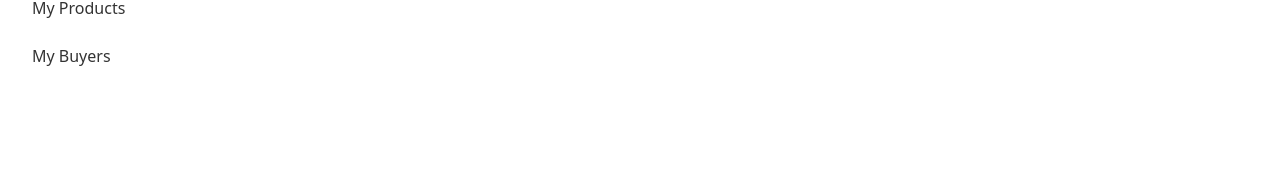
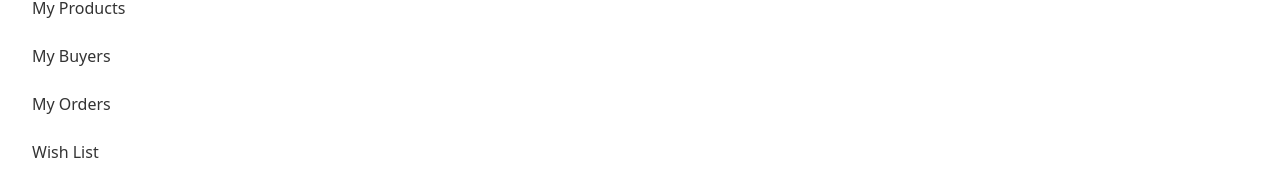
Before and after one commit to ismailjosim/old-book-selling-center-client, a React (Create React App) app: page /dashboard in a window 1280 px wide. Shown: the part 372-568 px from the top of the page. Built offline with nearby package versions, Linux system fonts and the light colour scheme; no server answers; sample sign-in values are in the browser's storage.

Commit message:
add buyer route and show specific component for buyer

```diff
--- /dev/null
+++ b/src/components/Dashboard/Buyer/MyWishList.jsx
@@ -0,0 +1,11 @@
+import React from 'react';
+
+const MyWishList = () => {
+    return (
+        <div>
+            All MyWishList Product
+        </div>
+    );
+};
+
+export default MyWishList;
--- /dev/null
+++ b/src/hooks/useBuyer.js
@@ -0,0 +1,26 @@
+import { useState, useEffect } from 'react';
+
+const useBuyer = (email) => {
+    const [isBuyer, setIsBuyer] = useState(true);
+    const [isBuyerLoading, setIsBuyerLoading] = useState(true);
+
+    useEffect(() => {
+        if (email) {
+            fetch(`http://localhost:5000/users/buyer/${ email }`)
+                .then(res => res.json())
+                .then(data => {
+                    setIsBuyer(data.isBuyer);
+                    setIsBuyerLoading(false)
+                })
+        }
+
+
+    }, [email])
+
+
+    return [isBuyer, isBuyerLoading]
+
+
+};
+
+export default useBuyer;
--- a/src/layouts/DashboardLayout.jsx
+++ b/src/layouts/DashboardLayout.jsx
@@ -2,6 +2,7 @@ import React, { useContext } from 'react';
 import { Link, Outlet } from 'react-router-dom';
 import { AuthContext } from '../contexts/AuthProvider';
 import useAdmin from '../hooks/useAdmin';
+import useBuyer from '../hooks/useBuyer';
 import useSeller from '../hooks/useSeller';
 import Header from './Header';
 
@@ -9,6 +10,8 @@ const DashboardLayout = () => {
     const { user } = useContext(AuthContext);
     const [isAdmin] = useAdmin(user?.email);
     const [isSeller] = useSeller(user?.email);
+    const [isBuyer] = useBuyer(user?.email);
+
 
 
 
@@ -34,10 +37,18 @@ const DashboardLayout = () => {
                         {
                             isSeller && <>
                                 <li><Link to='/dashboard/addProduct'>Add A Product</Link></li>
-                                <li><Link to='/dashboard/allBuyers'>My Products</Link></li>
-                                <li><Link to='/dashboard/reported'>My Buyers</Link></li>
+                                <li><Link to='/dashboard/myproducts'>My Products</Link></li>
+                                <li><Link to='/dashboard/mybuyer'>My Buyers</Link></li>
                             </>
                         }
+
+                        {
+                            isBuyer && <>
+                                <li><Link to='/dashboard/myorder'>My Orders</Link></li>
+                                <li><Link to='/dashboard/mywishlist'>Wish List</Link></li>
+                            </>
+                        }
+
                     </ul>
                 </div>
             </div>
--- /dev/null
+++ b/src/routes/BuyerRoute.js
@@ -0,0 +1,24 @@
+
+import React, { useContext, } from 'react';
+import { Navigate, useLocation } from 'react-router-dom';
+import { AuthContext } from '../contexts/AuthProvider';
+import useBuyer from '../hooks/useBuyer';
+
+const BuyerRoute = ({ children }) => {
+    const { user, loading } = useContext(AuthContext);
+    const [isBuyer, buyerLoading] = useBuyer(user?.email)
+    const location = useLocation();
+
+
+    if (loading || buyerLoading) {
+        return <div className="w-16 h-16 border-4 border-dashed rounded-full animate-spin border-primary"></div>
+    }
+
+    if (user && isBuyer) {
+        return children;
+    }
+
+    return <Navigate to='/login' state={{ from: location }} replace></Navigate>
+};
+
+export default BuyerRoute;
```
Also changed, not shown: src/routes/routes.js (+20 -0 lines).
